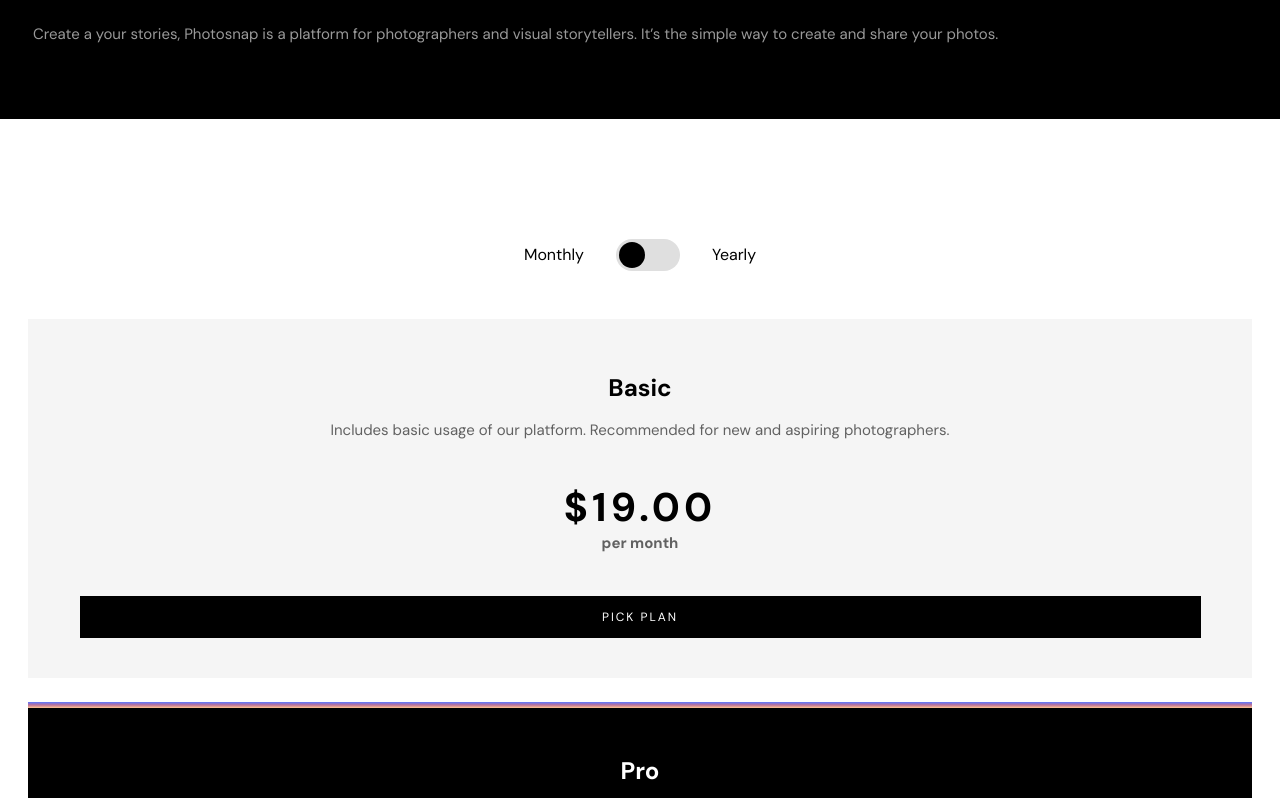
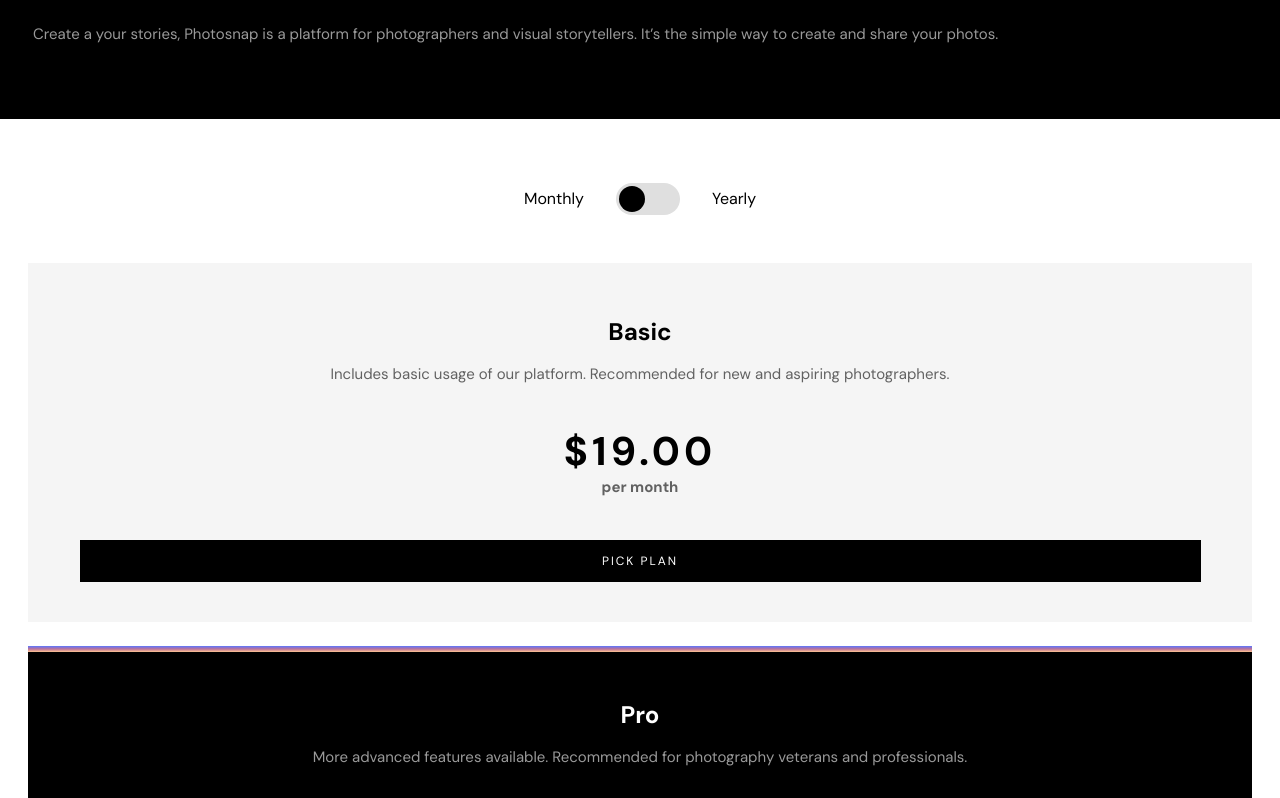
Before and after one commit to jhellard/photosnap, a React (Vite) app: page /pricing in a window 1280 px wide. Shown: the part 1182-1980 px from the top of the page. Built offline with nearby package versions, Linux system fonts and the light colour scheme.

Commit message:
Removed unnecessary folders, fixed padding
Restructured the components a bit, didn't need the folders for ones with no assets. Fixed imports, fixed small padding issue with Pricing.

```diff
--- a/src/component/BetaCard/BetaCard.jsx
+++ b/src/component/BetaCard.jsx
@@ -1,6 +1,6 @@
-import Line from "../Line";
+import Line from "./Line";
 
-import Beta from "../../assets/shared/mobile/bg-beta.jpg";
+import Beta from "../assets/shared/mobile/bg-beta.jpg";
 
 const BetaCard = () => {
   return (
--- a/src/component/FullLine.jsx
+++ b/src/component/FullLine.jsx
@@ -1,6 +1,6 @@
 const FullLine = () => {
   return (
-    <hr className="absolute inset-0 h-[6px] w-full border-none bg-gradient-to-t from-bgGradiant1 via-bgGradiant2  to-bgGradiant3" />
+    <hr className="absolute inset-0 h-[6px] w-full border-none bg-gradient-to-t from-bgGradiant1 via-bgGradiant2 to-bgGradiant3" />
   );
 };
 
--- a/src/component/InfoCard/InfoCard.jsx
+++ b/src/component/InfoCard.jsx
@@ -1,4 +1,4 @@
-import Line from "../Line";
+import Line from "./Line";
 
 const InfoCard = ({
   image,
--- a/src/routes/Features.jsx
+++ b/src/routes/Features.jsx
@@ -1,6 +1,6 @@
-import InfoCard from "../component/InfoCard/InfoCard";
-import FeaturesContainer from "../component/FeaturesContainer/FeaturesContainer";
-import BetaCard from "../component/BetaCard/BetaCard";
+import InfoCard from "../component/InfoCard";
+import FeaturesContainer from "../component/FeaturesContainer";
+import BetaCard from "../component/BetaCard";
 
 import Hero from "../assets/features/mobile/hero.jpg";
 
--- a/src/routes/Home.jsx
+++ b/src/routes/Home.jsx
@@ -2,9 +2,9 @@
 import Stories from "../assets/home/mobile/beautiful-stories.jpg";
 import Designed from "../assets/home/mobile/designed-for-everyone.jpg";
 
-import InfoCard from "../component/InfoCard/InfoCard";
-import StoryCard from "../component/StoryCard/StoryCard";
-import FeaturesContainer from "../component/FeaturesContainer/FeaturesContainer";
+import InfoCard from "../component/InfoCard";
+import StoryCard from "../component/StoryCard";
+import FeaturesContainer from "../component/FeaturesContainer";
 
 import Mountains from "../assets/stories/mobile/mountains.jpg";
 import Cityscapes from "../assets/stories/mobile/cityscapes.jpg";
--- a/src/routes/Pricing.jsx
+++ b/src/routes/Pricing.jsx
@@ -1,7 +1,7 @@
-import InfoCard from "../component/InfoCard/InfoCard";
+import InfoCard from "../component/InfoCard";
 
 import Hero from "../assets/pricing/mobile/hero.jpg";
-import BetaCard from "../component/BetaCard/BetaCard";
+import BetaCard from "../component/BetaCard";
 import PlanCard from "../component/PlanCard";
 
 const Pricing = () => {
@@ -17,7 +17,7 @@
         description="Create a your stories, Photosnap is a platform for photographers and visual storytellers. It’s the simple way to create and share your photos."
         line
       />
-      <section className="pt-[120px]">
+      <section className="pt-16">
         <div className="mb-12 flex items-center justify-center gap-8">
           <span>Monthly</span>
           <div className="flex">
--- a/src/routes/Stories.jsx
+++ b/src/routes/Stories.jsx
@@ -1,5 +1,5 @@
-import FeaturedStoryCard from "../component/FeaturedStoryCard/FeaturedStoryCard";
-import StoryCard from "../component/StoryCard/StoryCard";
+import FeaturedStoryCard from "../component/FeaturedStoryCard";
+import StoryCard from "../component/StoryCard";
 
 import FeaturedImage from "../assets/stories/mobile/moon-of-appalacia.jpg";
 
```
Also changed, not shown: src/component/FeaturesContainer.jsx (renamed from src/component/FeaturesContainer/FeaturesContainer.jsx, +6 -6 lines), src/component/FeatureCard.jsx (renamed from src/component/FeatureCard/FeatureCard.jsx), src/component/FeaturedStoryCard.jsx (renamed from src/component/FeaturedStoryCard/FeaturedStoryCard.jsx), src/component/StoryCard.jsx (renamed from src/component/StoryCard/StoryCard.jsx).
